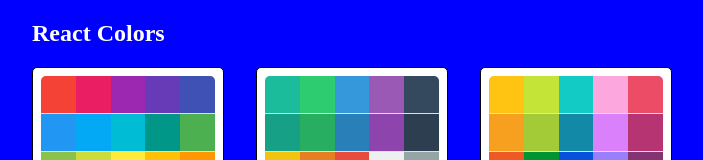
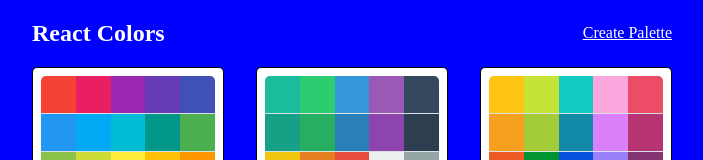
Before and after one commit to younesZdDz/color-picker, a React (Create React App) app: page / in a window 1280 px wide. Shown: the top 160 px of the page, without its empty margins (288-991 px from the left). Built offline with nearby package versions, Linux system fonts and the light colour scheme.

Commit message:
feat(PlatteForm): added new palette form

```diff
--- a/src/App.js
+++ b/src/App.js
@@ -5,7 +5,7 @@ import seedColors from './constants/seedColors';
 import { generatePalette } from './utils/paletteGenerator';
 import PaletteList from './components/PaletteList/PaletteList';
 import ColorPalette from './components/ColorPalette/ColorPalette';
-
+import PaletteForm from './components/PaletteForm/PaletteForm';
 import './index.css';
 
 class App extends React.Component {
@@ -23,6 +23,7 @@ class App extends React.Component {
             <PaletteList palettes={seedColors} {...routeProps} />
           )}
         />
+        <Route exact path="/palette/new" render={() => <PaletteForm />} />
         <Route
           exact
           path="/palette/:id"
--- /dev/null
+++ b/src/components/PaletteForm/PaletteForm.js
@@ -0,0 +1,13 @@
+import React, { Component } from 'react';
+
+class PaletteForm extends Component {
+  render() {
+    return (
+      <div>
+        <h1>New Palette Form!</h1>
+      </div>
+    );
+  }
+}
+
+export default PaletteForm;
--- a/src/components/PaletteList/PaletteList.js
+++ b/src/components/PaletteList/PaletteList.js
@@ -1,6 +1,7 @@
 import React, { Component } from 'react';
 import { withStyles } from '@material-ui/styles';
 import PropTypes from 'prop-types';
+import { Link } from 'react-router-dom';
 import MiniPalette from '../MiniPalette/MiniPalette';
 import styles from './styles';
 
@@ -16,6 +17,7 @@ class PaletteList extends Component {
         <div className={classes.container}>
           <nav className={classes.nav}>
             <h1>React Colors</h1>
+            <Link to="/palette/new">Create Palette</Link>
           </nav>
           <div className={classes.palettes}>
             {palettes.map(palette => (
--- a/src/components/PaletteList/styles.js
+++ b/src/components/PaletteList/styles.js
@@ -17,7 +17,11 @@ export default {
     display: 'flex',
     width: '100%',
     justifyContent: 'space-between',
+    alignItems: 'center',
     color: 'white',
+    '& a': {
+      color: 'white',
+    },
   },
   palettes: {
     boxSizing: 'border-box',
```
